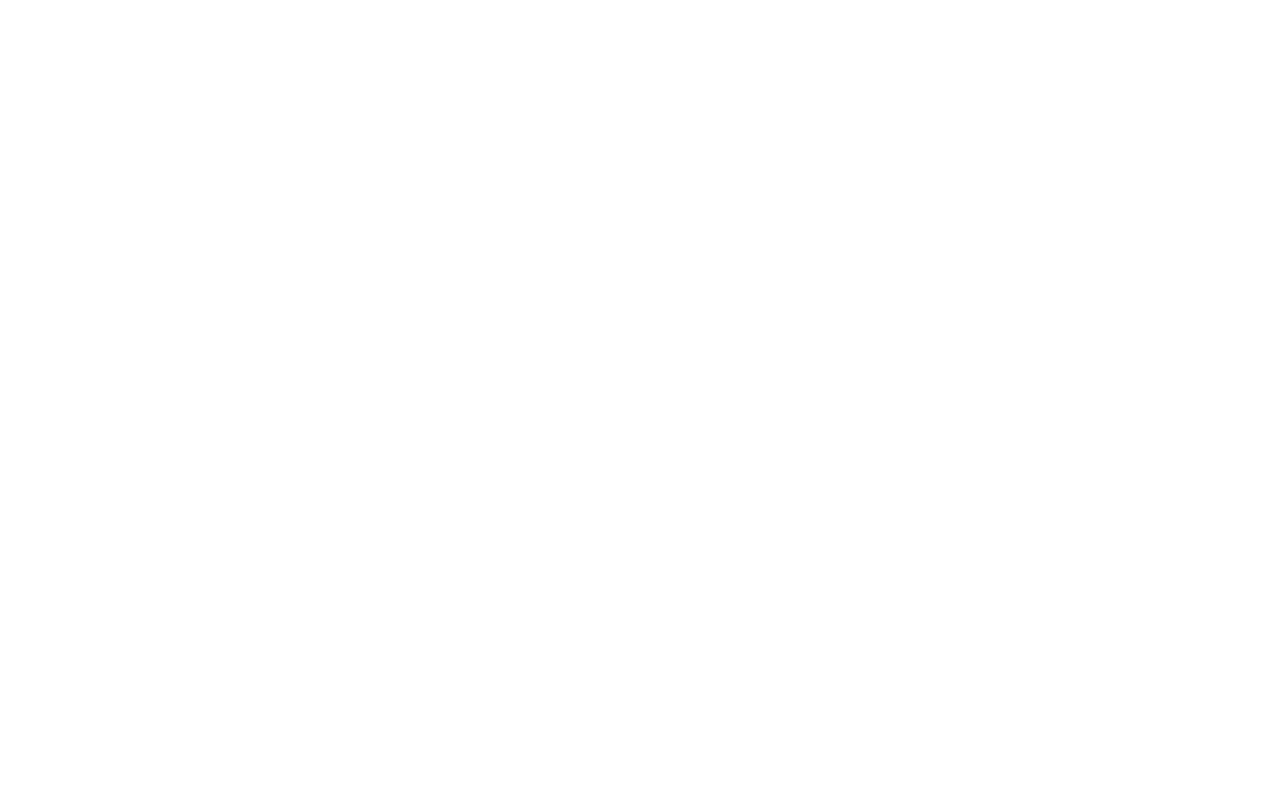
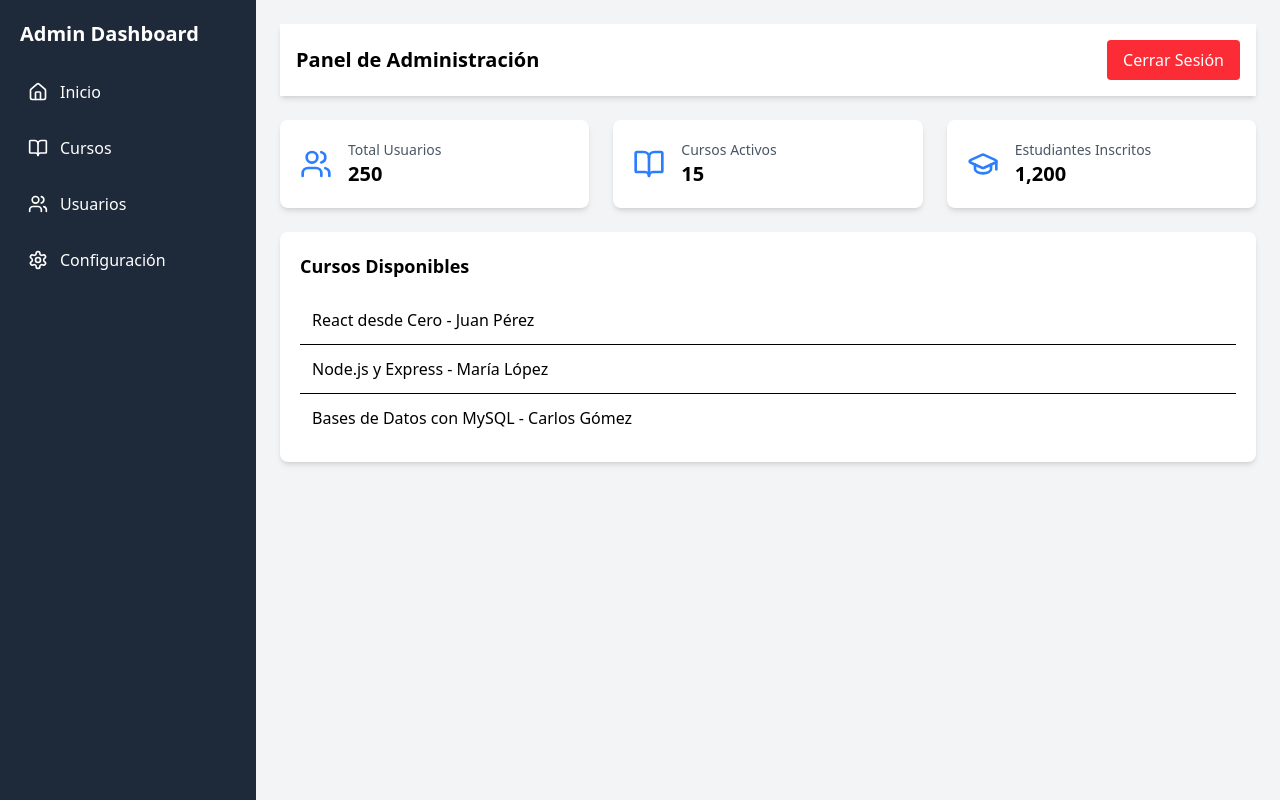
Before and after one commit to farboledafalla/app_jailer, a React (Vite) app: page / in a window 1280 px wide. Before the commit this address had no page. Built offline with nearby package versions, Linux system fonts and the light colour scheme.

Commit message:
Se crea archivo de rutas /src/Routes/routes.js y se importa desde /App/index.jsx

```diff
--- a/src/Components/Sidebar/index.jsx
+++ b/src/Components/Sidebar/index.jsx
@@ -9,7 +9,7 @@
             <ul>
                <li className='mb-4'>
                   <Link
-                     to='/dashboard'
+                     to='/'
                      className='flex items-center gap-3 p-2 rounded hover:bg-gray-700'
                   >
                      <Home size={20} /> Inicio
--- a/src/Pages/App/index.jsx
+++ b/src/Pages/App/index.jsx
@@ -1,22 +1,14 @@
-import { BrowserRouter as Router, Route, Routes } from 'react-router-dom';
+import { BrowserRouter } from 'react-router-dom';
 
-import Dashboard from '../Dashboard';
-import Courses from '../Courses';
-import Users from '../Users';
-import Settings from '../Settings';
+import { AppRoutes } from '../../Routes/routes';
 
 import './App.css';
 
 function App() {
    return (
-      <Router>
-         <Routes>
-            <Route path='/dashboard' element={<Dashboard />} />
-            <Route path='/courses' element={<Courses />} />
-            <Route path='/users' element={<Users />} />
-            <Route path='/settings' element={<Settings />} />
-         </Routes>
-      </Router>
+      <BrowserRouter>
+         <AppRoutes />
+      </BrowserRouter>
    );
 }
 
--- /dev/null
+++ b/src/Routes/routes.js
@@ -0,0 +1,28 @@
+import { useRoutes } from 'react-router-dom';
+
+import Dashboard from '../Pages/Dashboard';
+import Courses from '../Pages/Courses';
+import { Settings, Users } from 'lucide-react';
+
+export const AppRoutes = () => {
+   let routes = useRoutes([
+      {
+         path: '/',
+         element: <Dashboard />,
+      },
+      {
+         path: '/courses',
+         element: <Courses />,
+      },
+      {
+         path: '/users',
+         element: <Users />,
+      },
+      {
+         path: '/settings',
+         element: <Settings />,
+      },
+   ]);
+
+   return routes;
+};
```
